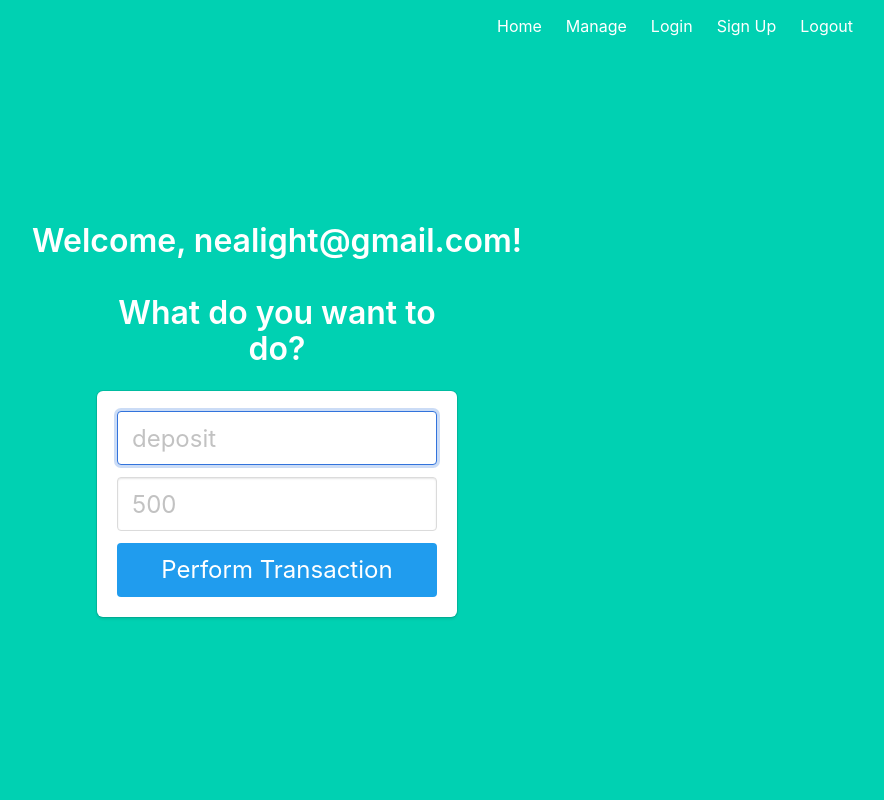
After one commit to nealight/BankOfTrojans, a Flask app: page /manage in a window 1280 px wide. The commit adds this page. Shown: the whole page, without its empty margins (363-1247 px from the left). Run offline with Flask 2, Linux system fonts and the light colour scheme; a user stored in the database is signed in.

Commit message:
Added signin/manage page

```diff
--- a/main.py
+++ b/main.py
@@ -1,5 +1,6 @@
-from flask import Blueprint, render_template, redirect, url_for
+from flask import Blueprint, render_template, redirect, url_for, request, flash
 from __init__ import db
+from flask_login import login_required, current_user
 
 main = Blueprint('main', __name__)
 
@@ -7,6 +8,16 @@ main = Blueprint('main', __name__)
 def index():
     return render_template('index.html')
 
-@main.route('/profile')
-def profile():
-    return render_template('profile.html')
+@main.route('/manage')
+@login_required
+def manage():
+    return render_template('manage.html', name=current_user.name)
+
+@main.route('/manage', methods=['GET'])
+def manage_get():
+    # login code goes here
+    email = request.args.get('email')
+    password = request.args.get('password')
+
+
+    return redirect(url_for('main.manage'))
--- a/models.py
+++ b/models.py
@@ -1,7 +1,8 @@
+from flask_login import UserMixin
 from __init__ import db
 
 
-class User(db.Model):
+class User(UserMixin, db.Model):
     id = db.Column(db.Integer, primary_key=True) # primary keys are required by SQLAlchemy
     email = db.Column(db.String(100), unique=True)
     password = db.Column(db.String(100))
--- a/templates/base.html
+++ b/templates/base.html
@@ -21,8 +21,8 @@
                             <a href="{{ url_for('main.index') }}" class="navbar-item">
                                 Home
                             </a>
-                            <a href="{{ url_for('main.profile') }}" class="navbar-item">
-                                Profile
+                            <a href="{{ url_for('main.manage') }}" class="navbar-item">
+                                Manage
                             </a>
                             <a href="{{ url_for('auth.login') }}" class="navbar-item">
                                 Login
--- /dev/null
+++ b/templates/manage.html
@@ -0,0 +1,27 @@
+{% extends "base.html" %}
+
+{% block content %}
+<h1 class="title">
+  Welcome, {{ name }}!
+</h1>
+
+<div class="column is-4 is-offset-4">
+    <h3 class="title">What do you want to do?</h3>
+    <div class="box">
+        <form method="GET" action="/manage">
+            <div class="field">
+                <div class="control">
+                    <input class="input is-large" type="text" name="action" placeholder="deposit" autofocus="">
+                </div>
+            </div>
+
+            <div class="field">
+                <div class="control">
+                    <input class="input is-large" type="text" name="amount" placeholder="500">
+                </div>
+            </div>
+            <button type="submit" class="button is-block is-info is-large is-fullwidth">Perform Transaction</button>
+        </form>
+    </div>
+</div>
+{% endblock %}
```
Also changed, not shown: __init__.py (+12 -1 lines), auth.py (+34 -6 lines), templates/login.html (+8 -1 lines), templates/profile.html (deleted, +0 -7 lines), templates/signup.html (+8 -1 lines), db.sqlite (deleted), templates/index.html (line endings or trailing spaces).
